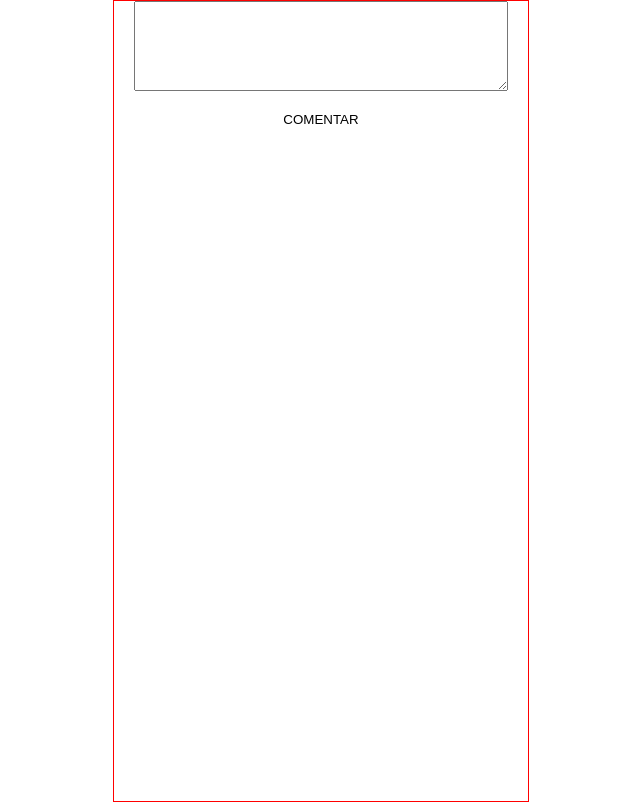
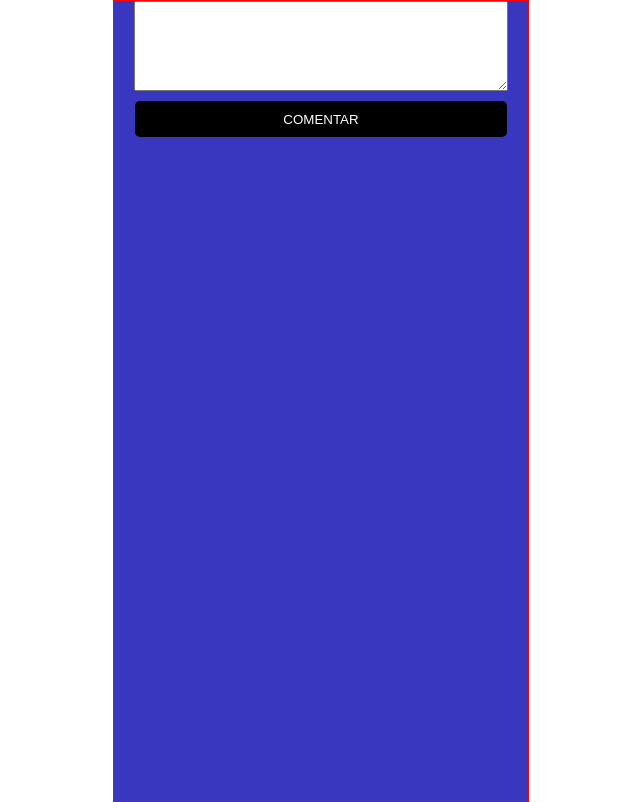
Before and after one commit to walterpaulo/list-comments, a React (Vite) app: page / in a window 1280 px wide. Shown: the whole page, without its empty margins (319-959 px from the left). Built offline with nearby package versions, Linux system fonts and the light colour scheme.

Commit message:
styled: added colors

```diff
--- a/src/style/global.ts
+++ b/src/style/global.ts
@@ -6,4 +6,14 @@ export default createGlobalStyle`
     padding: 0;
     outline: 0;
   }
+  :root{
+    --color-bg-black: #000;
+
+    --bg-color: #fff;
+    --bg-color-primary: #3936C0;
+    --bg-color-secondary: rgba(255,255,255,14%);
+    --text-color-error: #c53030;
+    --border-color: #565656;
+    --border-color-white-clear: #F6D9DC;
+  }
   `
```
